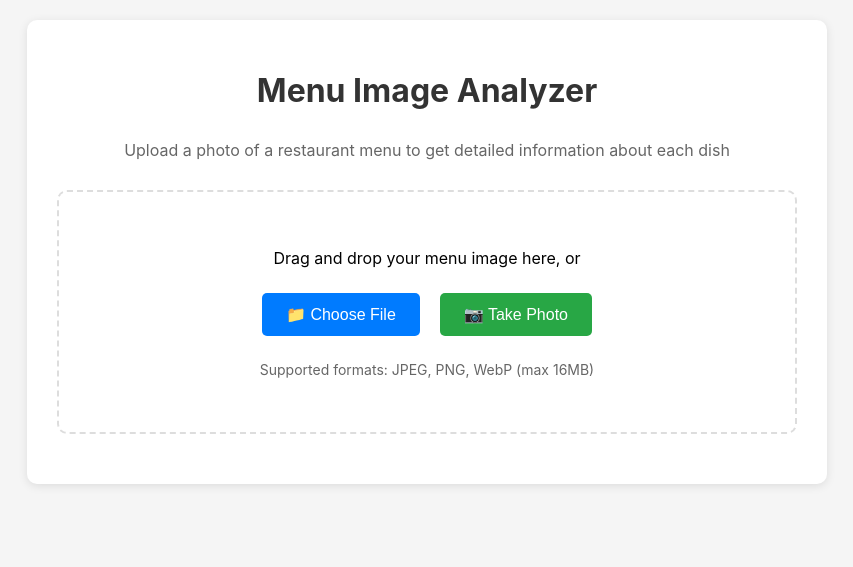
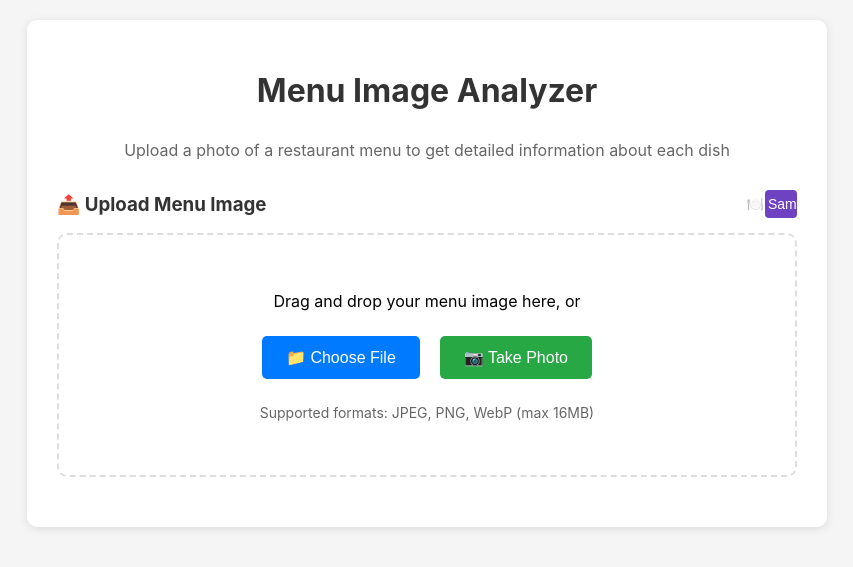
Before and after one commit to rafgger/MenuReader, a Flask app: page / in a window 1280 px wide. Shown: the top 567 px of the page, without its empty margins (213-1066 px from the left). Run offline with Flask 3, Linux system fonts and the light colour scheme; parts of the project's set-up code (start-up, migrations or seed data) failed here and were passed over; some libraries are stand-ins or nearby versions.

Commit message:
feat(ui): Add sample menu processing feature with demo button
- Add process_sample_menu() function to generate and process sample menu images for testing
- Create sample menu image with PIL if no example image exists, containing restaurant items with prices
- Add "Sample" button to Gradio interface header for quick demo access
- Implement sample button click handler that triggers menu processing without user upload
- Add /sample-menu POST endpoint to Flask app for server-side sample processing
- Include progress callback for sample menu processing with logging
- Add CSS styling for compact sample button (sample-btn-tiny class)
- Update UI description with link to video instructions
- Enable users to quickly test the application without uploading their own menu images

```diff
--- a/app/app.py
+++ b/app/app.py
@@ -608,6 +608,64 @@ def register_routes(app: Flask, api_client: SecureAPIClient) -> None:
                                      'recoverable': False
                                  }])
 
+    @app.route('/sample-menu', methods=['POST'])
+    @app.limiter.limit("5 per minute") if hasattr(app, 'limiter') else lambda f: f
+    def process_sample_menu():
+        """Process a sample menu image for testing purposes."""
+        try:
+            # Look for user's menu image
+            sample_image_path = os.path.join(os.path.dirname(os.path.dirname(__file__)), 'examples', 'images', '1.png')
+
+            if not os.path.exists(sample_image_path):
+                # Create a simple sample menu if it doesn't exist
+                create_sample_menu_image(sample_image_path)
+
+            with open(sample_image_path, 'rb') as f:
+                image_data = f.read()
+
+            # Generate processing ID
+            processing_id = str(uuid.uuid4())[:16]
+
+            app.logger.info(f"Sample menu processing started: {processing_id}, using: {os.path.basename(sample_image_path)}")
+
+            # Define progress callback
+            def progress_callback(state: ProcessingState):
+                app.logger.info(f"Sample processing {processing_id}: {state.current_step.value} - {state.progress}%")
+
+            # Process the sample menu
+            try:
+                result = menu_processor.process_menu(
+                    image_data=image_data,
+                    processing_id=processing_id,
+                    progress_callback=progress_callback
+                )
+
+                # Store results
+                processing_results[processing_id] = result
+
+                return jsonify({
+                    'processing_id': processing_id,
+                    'message': f'Sample menu processing started (using {os.path.basename(sample_image_path)})',
+                    'status': 'processing',
+                    'sample': True
+                })
+
+            except Exception as processing_error:
+                app.logger.error(f'Sample processing failed for {processing_id}: {processing_error}', exc_info=True)
+                return jsonify({
+                    'error': 'Sample processing failed',
+                    'message': f'Sample menu analysis failed: {str(processing_error)}',
+                    'error_code': 'SAMPLE_PROCESSING_FAILED'
+                }), 500
+
+        except Exception as e:
+            app.logger.error(f'Sample menu error: {e}', exc_info=True)
+            return jsonify({
+                'error': 'Sample menu failed',
+                'message': 'Could not process sample menu',
+                'error_code': 'SAMPLE_MENU_FAILED'
+            }), 500
+
     @app.route('/cancel/<processing_id>', methods=['POST'])
     def cancel_processing(processing_id: str):
         """Cancel an ongoing processing operation."""
@@ -639,6 +697,100 @@ def register_routes(app: Flask, api_client: SecureAPIClient) -> None:
                 'error': 'Cancellation failed',
                 'message': 'Could not cancel processing'
             }), 500
+
+
+def create_sample_menu_image(output_path: str) -> None:
+    """
+    Create a simple sample menu image for testing.
+
+    Args:
+        output_path: Path where to save the sample menu image
+    """
+    try:
+        from PIL import Image, ImageDraw, ImageFont
+        import textwrap
+
+        # Create a sample menu image
+        width, height = 800, 1000
+        background_color = (255, 255, 255)  # White
+        text_color = (0, 0, 0)  # Black
+
+        # Create image
+        image = Image.new('RGB', (width, height), background_color)
+        draw = ImageDraw.Draw(image)
+
+        # Try to use a default font, fallback to basic if not available
+        try:
+            title_font = ImageFont.truetype("arial.ttf", 36)
+            header_font = ImageFont.truetype("arial.ttf", 24)
+            item_font = ImageFont.truetype("arial.ttf", 18)
+            price_font = ImageFont.truetype("arial.ttf", 16)
+        except:
+            title_font = ImageFont.load_default()
+            header_font = ImageFont.load_default()
+            item_font = ImageFont.load_default()
+            price_font = ImageFont.load_default()
+
+        # Draw restaurant name
+        draw.text((width//2, 50), "SAMPLE RESTAURANT", font=title_font, fill=text_color, anchor="mt")
+        draw.text((width//2, 90), "Sample Menu for Testing", font=header_font, fill=(100, 100, 100), anchor="mt")
+
+        # Sample menu items
+        menu_items = [
+            ("APPETIZERS", [
+                ("Caesar Salad", "$12.99", "Fresh romaine lettuce with parmesan cheese"),
+                ("Chicken Wings", "$14.99", "Buffalo style with blue cheese dip"),
+                ("Mozzarella Sticks", "$9.99", "Served with marinara sauce")
+            ]),
+            ("MAIN COURSES", [
+                ("Grilled Salmon", "$24.99", "Atlantic salmon with lemon butter sauce"),
+                ("Beef Burger", "$16.99", "Angus beef with lettuce, tomato, and fries"),
+                ("Chicken Parmesan", "$19.99", "Breaded chicken breast with pasta"),
+                ("Vegetable Stir Fry", "$15.99", "Fresh vegetables with tofu and rice")
+            ]),
+            ("DESSERTS", [
+                ("Chocolate Cake", "$7.99", "Rich chocolate layer cake"),
+                ("Ice Cream Sundae", "$5.99", "Vanilla ice cream with toppings")
+            ])
+        ]
+
+        y_position = 150
+
+        for category, items in menu_items:
+            # Draw category header
+            draw.text((50, y_position), category, font=header_font, fill=text_color)
+            y_position += 40
+
+            # Draw line under category
+            draw.line([(50, y_position), (width-50, y_position)], fill=(200, 200, 200), width=2)
+            y_position += 20
+
+            # Draw menu items
+            for item_name, price, description in items:
+                # Item name and price on same line
+                draw.text((50, y_position), item_name, font=item_font, fill=text_color)
+                draw.text((width-50, y_position), price, font=price_font, fill=text_color, anchor="rt")
+                y_position += 25
+
+                # Description
+                wrapped_desc = textwrap.fill(description, width=80)
+                for line in wrapped_desc.split('\n'):
+                    draw.text((70, y_position), line, font=price_font, fill=(100, 100, 100))
+                    y_position += 20
+
+                y_position += 10  # Space between items
+
+            y_position += 20  # Space between categories
+
+        # Save the image as PNG
+        os.makedirs(os.path.dirname(output_path), exist_ok=True)
+        image.save(output_path, 'PNG')
+
+    except Exception as e:
+        # If PIL is not available, create a simple text file as placeholder
+        os.makedirs(os.path.dirname(output_path), exist_ok=True)
+        with open(output_path.replace('.png', '.txt'), 'w') as f:
+            f.write("Sample menu placeholder - PIL not available for image generation")
 
 
 def allowed_file(filename: str, allowed_extensions: set) -> bool:
--- a/app/templates/index.html
+++ b/app/templates/index.html
@@ -69,6 +69,25 @@
         .camera-btn:hover {
             background-color: #218838;
         }
+        .sample-btn-small {
+            background-color: #6f42c1;
+            color: white;
+            padding: 4px 6px;
+            border: none;
+            border-radius: 4px;
+            cursor: pointer;
+            font-size: 14px;
+            transition: background-color 0.3s;
+            white-space: nowrap;
+            width: 32px;
+            height: 28px;
+            display: inline-flex;
+            align-items: center;
+            justify-content: center;
+        }
+        .sample-btn-small:hover {
+            background-color: #5a32a3;
+        }
         .button-group {
             display: flex;
             justify-content: center;
@@ -83,6 +102,10 @@
             }
             .upload-btn, .camera-btn {
                 width: 200px;
+            }
+            .sample-btn-small {
+                font-size: 12px;
+                padding: 6px 12px;
             }
         }
         .message {
@@ -304,6 +327,13 @@
         </p>
 
         <form id="uploadForm" enctype="multipart/form-data">
+            <div style="display: flex; justify-content: space-between; align-items: center; margin-bottom: 15px;">
+                <h3 style="margin: 0; color: #333;">📤 Upload Menu Image</h3>
+                <button type="button" class="sample-btn-small" onclick="processSampleMenu()" title="Try Sample Menu">
+                    🍽️ Sample
+                </button>
+            </div>
+
             <div class="upload-area" id="uploadArea">
                 <p>Drag and drop your menu image here, or</p>
                 <div class="button-group">
@@ -664,6 +694,56 @@
             document.body.appendChild(modal);
         }
 
+        function processSampleMenu() {
+            showMessage('Loading sample menu...', 'success');
+
+            // Show progress bar
+            progressBar.style.display = 'block';
+            progressBarFill.style.width = '0%';
+
+            // Simulate progress
+            let progress = 0;
+            const progressInterval = setInterval(() => {
+                progress += 15;
+                progressBarFill.style.width = progress + '%';
+                if (progress >= 90) {
+                    clearInterval(progressInterval);
+                }
+            }, 300);
+
+            fetch('/sample-menu', {
+                method: 'POST',
+                headers: {
+                    'Content-Type': 'application/json'
+                }
+            })
+            .then(response => response.json())
+            .then(data => {
+                clearInterval(progressInterval);
+                progressBarFill.style.width = '100%';
+
+                setTimeout(() => {
+                    progressBar.style.display = 'none';
+
+                    if (data.error) {
+                        showMessage(data.message || 'Sample menu processing failed', 'error');
+                    } else {
+                        showMessage('Sample menu loaded! Processing...', 'success');
+
+                        if (data.processing_id) {
+                            pollForResults(data.processing_id);
+                        }
+                    }
+                }, 500);
+            })
+            .catch(error => {
+                clearInterval(progressInterval);
+                progressBar.style.display = 'none';
+                showMessage('Failed to load sample menu. Please try again.', 'error');
+                console.error('Sample menu error:', error);
+            });
+        }
+
         // Detect if user is on mobile device
         function isMobileDevice() {
             return /Android|webOS|iPhone|iPad|iPod|BlackBerry|IEMobile|Opera Mini/i.test(navigator.userAgent);
```
Also changed, not shown: app.py (+105 -4 lines).
